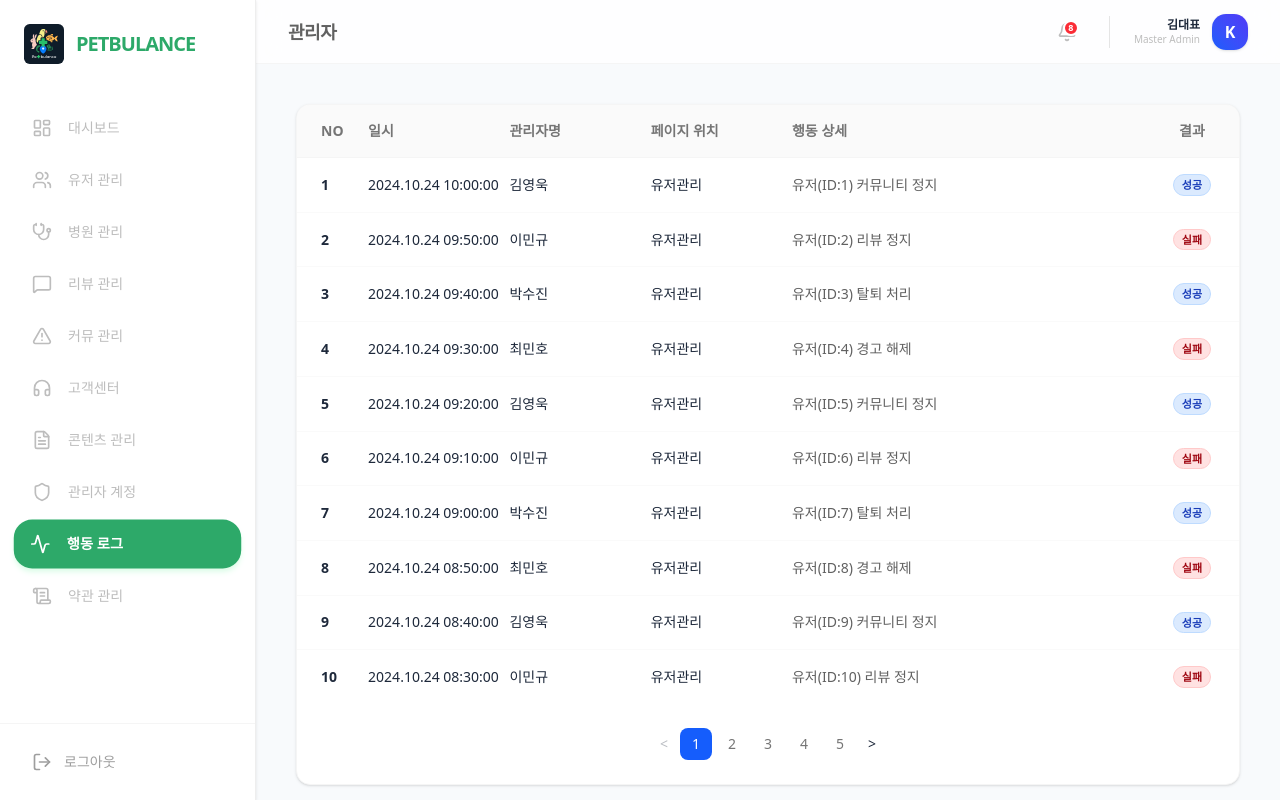
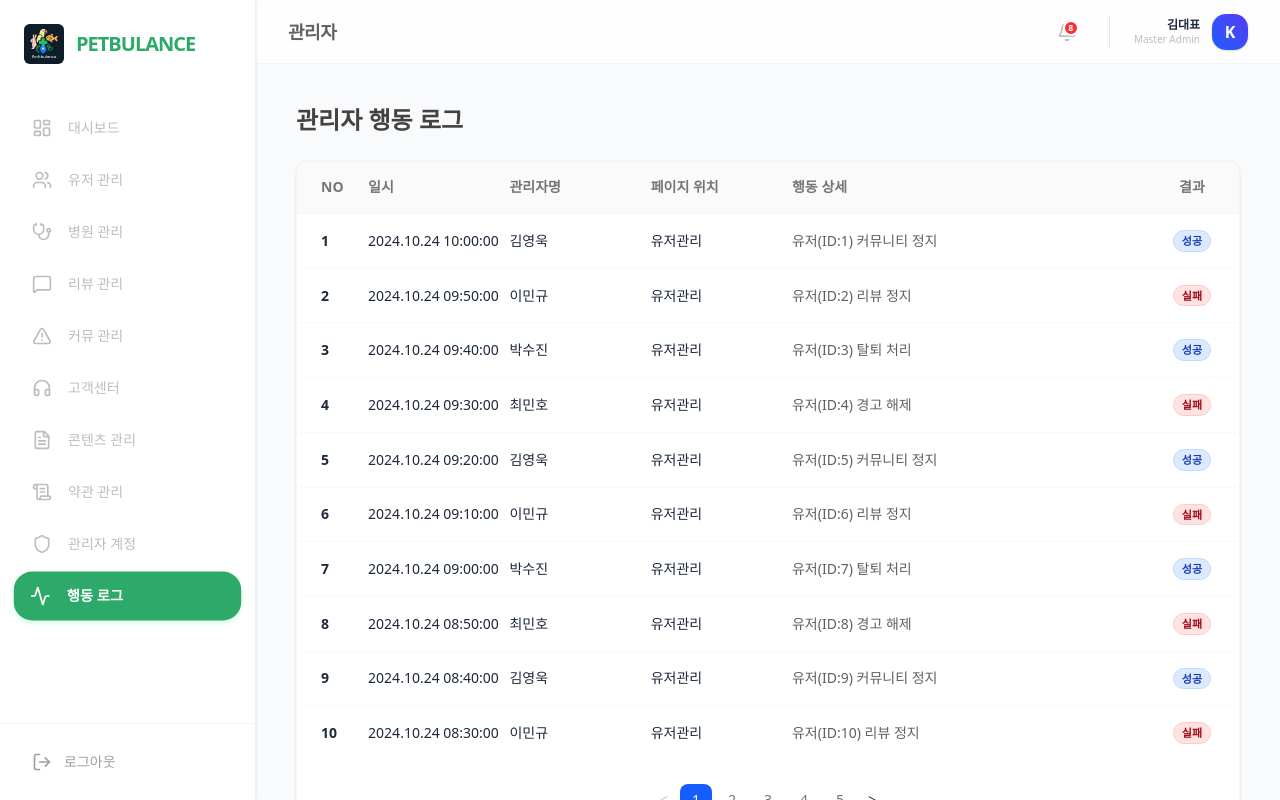
Before and after one commit to Petbulance/Petbulance-FE, a React (Vite) app: page /admin/logs in a window 1280 px wide. Built offline with nearby package versions, Linux system fonts and the light colour scheme; no server answers; sample sign-in values are in the browser's storage.

Commit message:
feat : 수정

```diff
--- a/src/components/admin/layout/AdminLayout.jsx
+++ b/src/components/admin/layout/AdminLayout.jsx
@@ -54,9 +54,9 @@
       icon: FileText,
       path: '/admin/content',
     },
+    { id: 'terms', label: '약관 관리', icon: ScrollText, path: '/admin/terms' },
     { id: 'admins', label: '관리자 계정', icon: Shield, path: '/admin/admins' },
     { id: 'logs', label: '행동 로그', icon: Activity, path: '/admin/logs' },
-    { id: 'terms', label: '약관 관리', icon: ScrollText, path: '/admin/terms' },
   ];
 
   useEffect(() => {
--- a/src/components/admin/views/ActivityLogs.jsx
+++ b/src/components/admin/views/ActivityLogs.jsx
@@ -17,6 +17,7 @@
   return (
     <div className="animate-in fade-in space-y-6 duration-500">
       {/* 테이블 */}
+      <h2 className="text-2xl font-bold text-gray-800">관리자 행동 로그</h2>
       <div className="overflow-hidden rounded-xl border border-gray-100 bg-white shadow-sm">
         <table className="w-full table-fixed text-left text-sm">
           <thead className="border-b border-gray-100 bg-gray-50">
```
